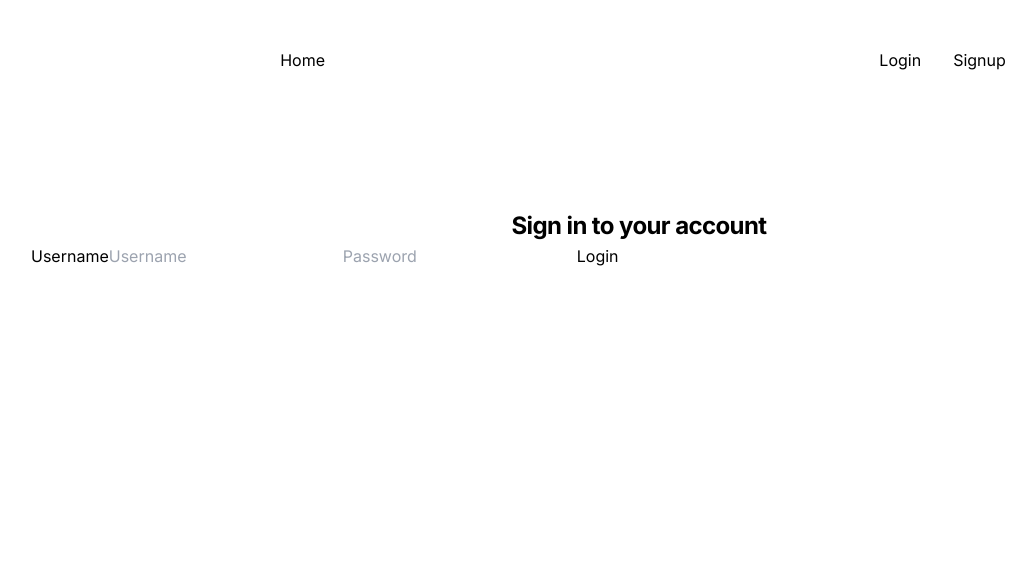
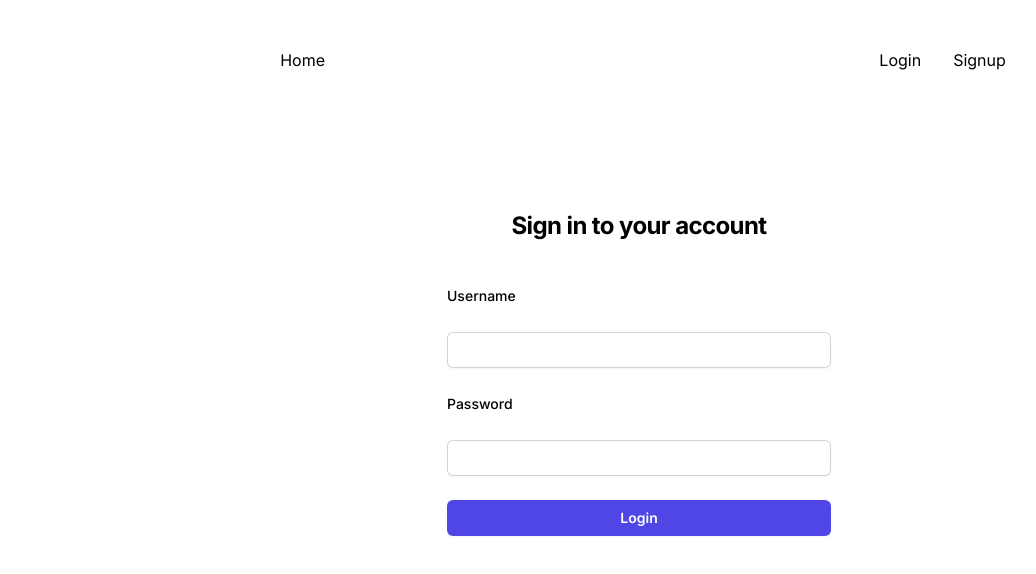
Before and after one commit to LucioFurnari/Blog-Client, a Next.js app: page /login in a window 1280 px wide. Shown: the top 574 px of the page, without its empty margins (1-1037 px from the left). Built offline with nearby package versions, Linux system fonts and the light colour scheme; no server answers.

Commit message:
Change all style of the component

```diff
--- a/src/components/Login/LoginForm.tsx
+++ b/src/components/Login/LoginForm.tsx
@@ -13,11 +13,32 @@
   }
 
   return (
-    <form action={handleSubmit}>
-      <label htmlFor="username">Username</label>
-      <input className="text-black" name="username" id="username" type="text" placeholder="Username"></input>
-      <input className="text-black" name="password" type="password" placeholder="Password"></input>
-      <button type="submit">Login</button>
+    <div className="mt-10 sm:mx-auto sm:w-full sm:max-w-sm">
+    <form className="space-y-6" action={handleSubmit}>
+      <label htmlFor="username" className="block text-sm font-medium leading-6">
+        Username
+      </label>
+      <input
+        className="mt-2 block w-full rounded-md border-0 py-1.5 px-1.5 text-gray-900 shadow-sm ring-1 ring-inset ring-gray-300 placeholder:text-gray-400 focus:ring-2 focus:ring-inset focus:ring-indigo-600 sm:text-sm sm:leading-6"
+        name="username"
+        id="username"
+        type="text"
+      />
+        <label htmlFor="password" className="block text-sm font-medium leading-6">
+          Password
+        </label>
+        <input
+          className="mt-2 block w-full rounded-md border-0 py-1.5 px-1.5 text-gray-900 shadow-sm ring-1 ring-inset ring-gray-300 placeholder:text-gray-400 focus:ring-2 focus:ring-inset focus:ring-indigo-600 sm:text-sm sm:leading-6"
+          name="password"
+          id="password"
+          type="password"
+        />
+      <button
+        className="w-full rounded-md bg-indigo-600 px-3 py-1.5 text-sm font-semibold leading-6 text-white shadow-sm hover:bg-indigo-500 focus-visible:outline focus-visible:outline-2 focus-visible:outline-offset-2 focus-visible:outline-indigo-600"
+        type="submit">
+          Login
+        </button>
     </form>
+    </div>
   )
 }
```
